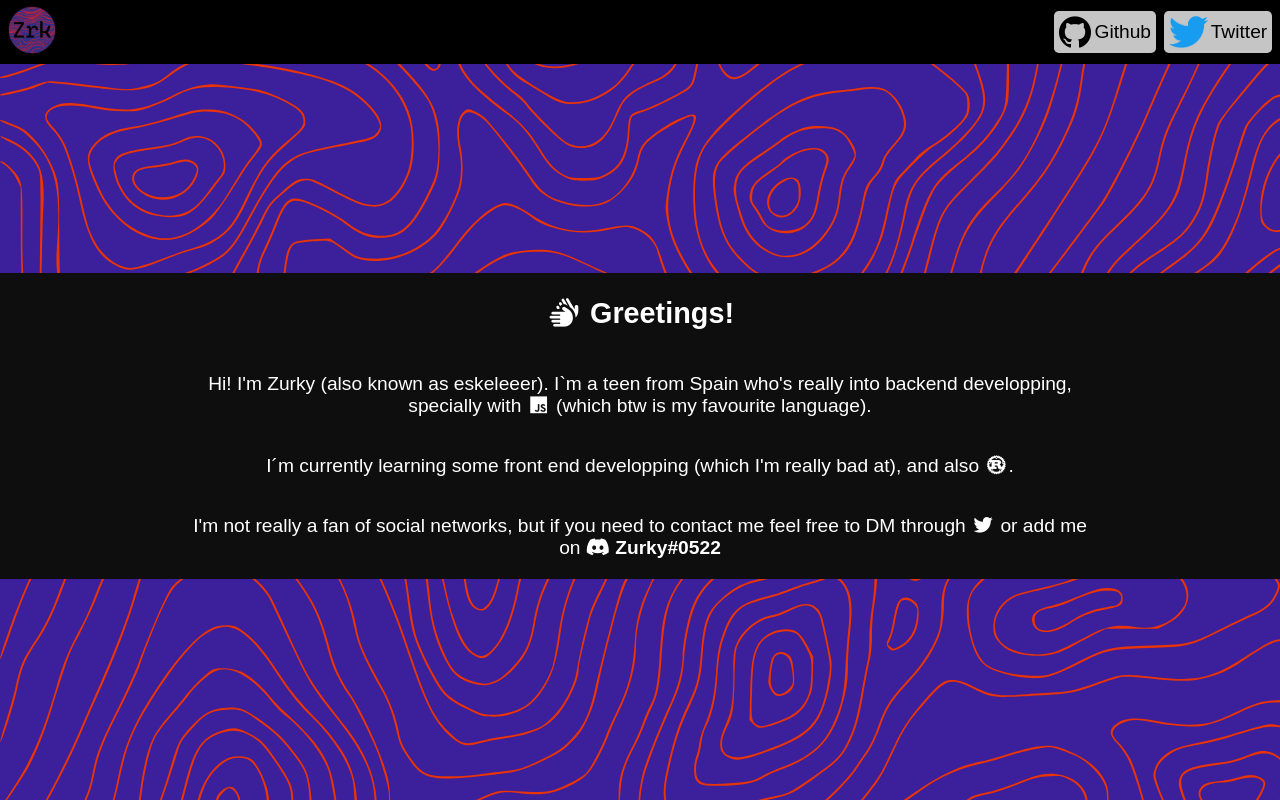
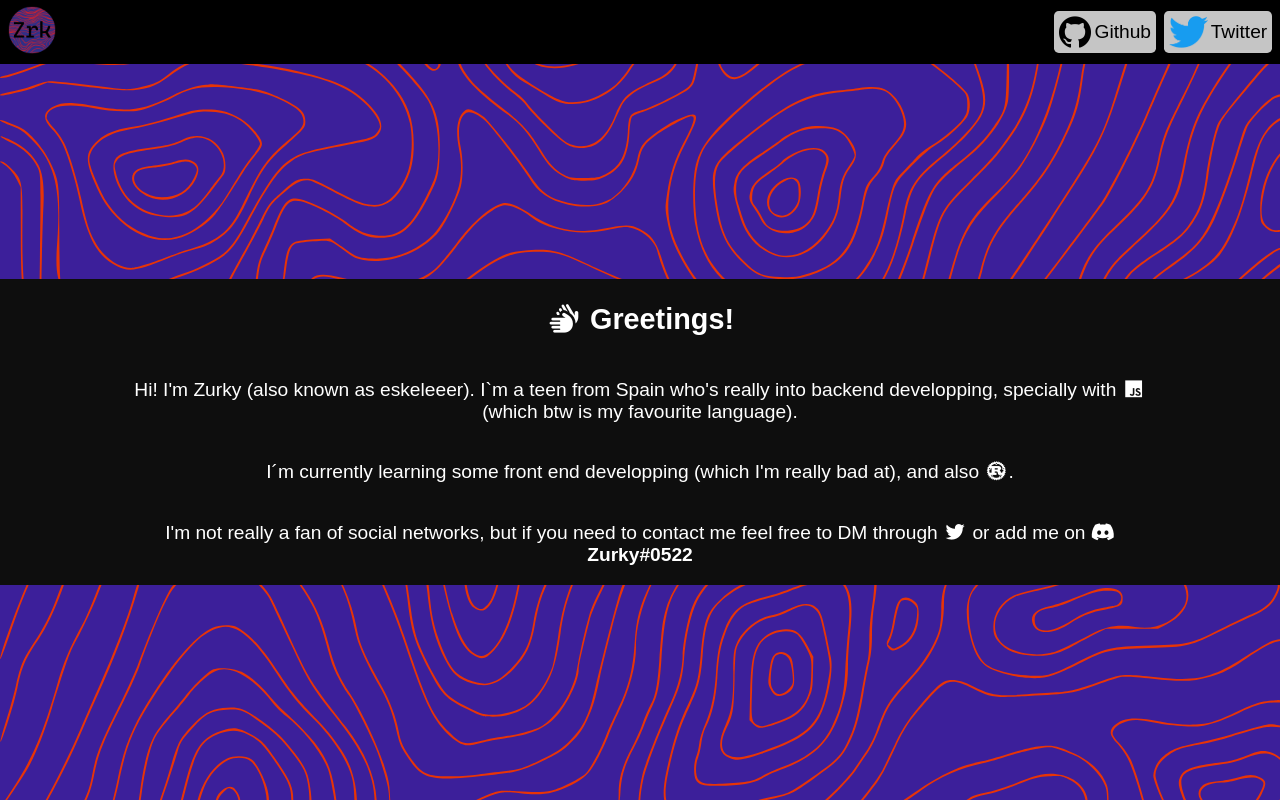
Before and after one commit to JaRoLoz/JaRoLoz.github.io, a plain HTML site: page index.html in a window 1280 px wide. Drawn offline with Linux system fonts and the light colour scheme; a small style sheet from the web is missing.

Commit message:
minor css fixes

```diff
--- a/styles.css
+++ b/styles.css
@@ -8,6 +8,10 @@ body {
 	background-color: #3c1f9a;
 	background-image: url("./topography.svg");
 	font-size: larger;
+}
+
+header {
+	position: sticky;
 }
 
 .nav-container {
@@ -65,7 +69,7 @@ a > span {
 	display: flex;
 	flex-direction: column;
 	justify-content: center;
-    height: -webkit-calc(100vh - 4em);
+	height: -webkit-calc(100vh - 3.34em);
 }
 
 .page-content > section {
@@ -80,10 +84,9 @@ a > span {
 }
 
 section > h1 {
-
 }
 
 section > p {
-    margin-left: 10em;
-    margin-right: 10em;
+	margin-left: 10vw;
+	margin-right: 10vw;
 }
```
Lines whose indentation alone changed are shown as unchanged.
